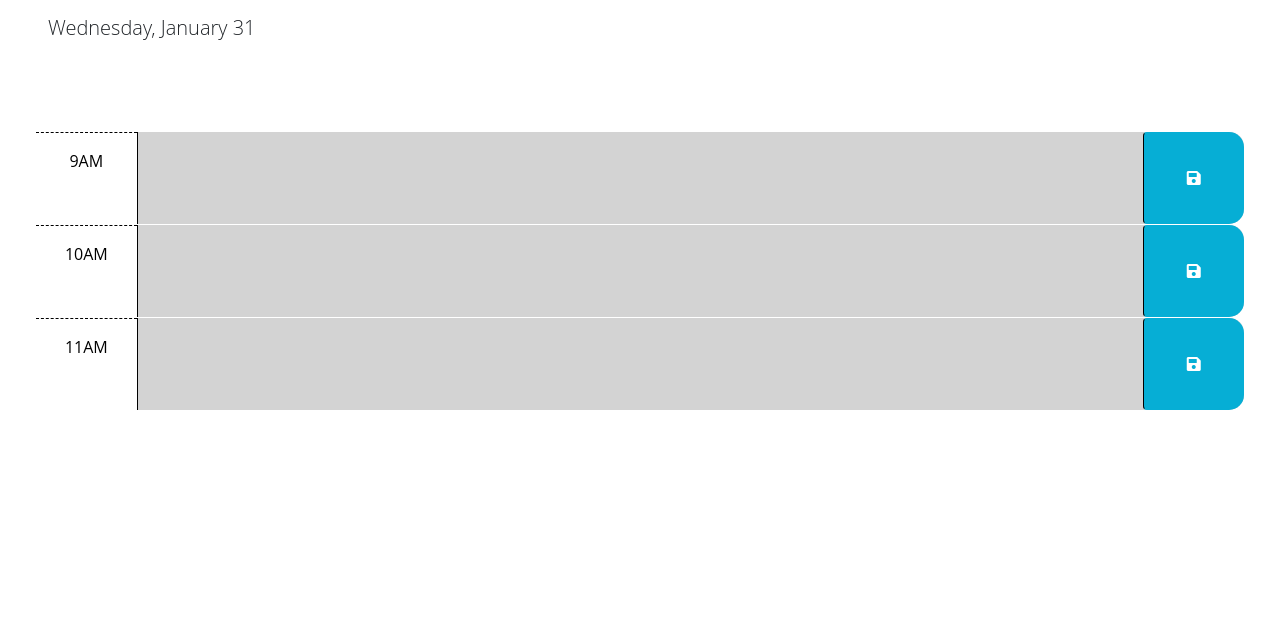
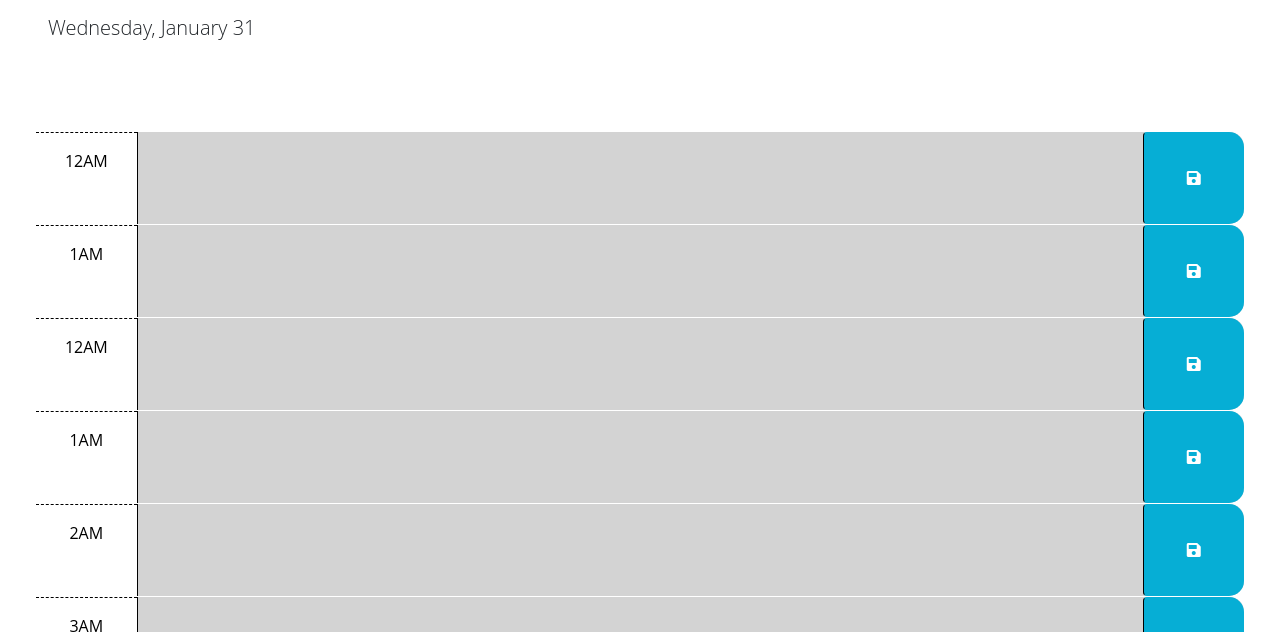
Before and after one commit to ImperialSpaceCoalition/josh-challenge-5, a plain HTML site: page index.html in a window 1280 px wide. Shown: the part 166-798 px from the top of the page. Drawn offline with nearby package versions, Linux system fonts and the light colour scheme.

Commit message:
full 24 hour view added

```diff
--- a/assets/script.js
+++ b/assets/script.js
@@ -10,8 +10,6 @@
 // Wrap all code that interacts with the DOM in a call to jQuery to ensure that
 // the code isn't run until the browser has finished rendering all the elements
 // in the html.
-
-
 // Wrap all code that interacts with the DOM in a call to jQuery to ensure that
 // the code isn't run until the browser has finished rendering all the elements
 // in the HTML.
@@ -31,6 +29,21 @@ $(function () {
           $(this).removeClass("past present").addClass("future");
         }
       });
+    }
+
+    // Generate time blocks for the entire day
+    for (var i = 0; i < 24; i++) {
+      var formattedHour = dayjs().hour(i).format("ha").toUpperCase();
+      var timeBlockHTML = `
+        <div id="hour-${i}" class="row time-block">
+          <div class="col-2 col-md-1 hour text-center py-3">${formattedHour}</div>
+          <textarea class="col-8 col-md-10 description" rows="3"></textarea>
+          <button class="btn saveBtn col-2 col-md-1" aria-label="save">
+            <i class="fas fa-save" aria-hidden="true"></i>
+          </button>
+        </div>
+      `;
+      $(".container-fluid").append(timeBlockHTML);
     }
 
     // TODO: Add a listener for click events on the save button.
--- a/index.html
+++ b/index.html
@@ -23,7 +23,6 @@
   <link rel="stylesheet" href="./assets/style.css" />
   <title>Work Day Scheduler</title>
 </head>
-
 <body>
   <header class="p-5 mb-4">
     <h1 class="display-3">Work Day Scheduler</h1>
@@ -31,49 +30,34 @@
     <p id="currentDay" class="lead"></p>
   </header>
   <div class="container-fluid px-5">
-      <!-- Use class for "past", "present", and "future" to apply styles to the
-        time-block divs accordingly. The javascript will need to do this by
-        adding/removing these classes on each div by comparing the hour in the
-        id to the current hour. The html provided below is meant to be an example
-        demonstrating how the css provided can be leveraged to create the
-        desired layout and colors. The html below should be removed or updated
-        in the finished product. Remember to delete this comment once the
-        code is implemented.
-        -->
-
-      <!-- Example of a past time block. The "past" class adds a gray background color. -->
-      <div id="hour-9" class="row time-block past">
-        <div class="col-2 col-md-1 hour text-center py-3">9AM</div>
-        <textarea class="col-8 col-md-10 description" rows="3"> </textarea>
+    <!-- Time blocks for each hour of the day -->
+    <!-- Example of a time block for 12 AM. The "past" class adds a gray background color. -->
+    <div id="hour-0" class="row time-block past">
+      <div class="col-2 col-md-1 hour text-center py-3">12AM</div>
+      <textarea class="col-8 col-md-10 description" rows="3"></textarea>
       <button class="btn saveBtn col-2 col-md-1" aria-label="save">
         <i class="fas fa-save" aria-hidden="true"></i>
       </button>
     </div>
 
-      <!-- Example of a present time block. The "present" class adds a red background color. -->
-      <div id="hour-10" class="row time-block present">
-        <div class="col-2 col-md-1 hour text-center py-3">10AM</div>
-        <textarea class="col-8 col-md-10 description" rows="3"> </textarea>
+    <!-- Repeat this pattern for each hour of the day -->
+    <!-- Example of a time block for 1 AM. The "past" class adds a gray background color. -->
+    <div id="hour-1" class="row time-block past">
+      <div class="col-2 col-md-1 hour text-center py-3">1AM</div>
+      <textarea class="col-8 col-md-10 description" rows="3"></textarea>
       <button class="btn saveBtn col-2 col-md-1" aria-label="save">
         <i class="fas fa-save" aria-hidden="true"></i>
       </button>
     </div>
 
-      <!-- Example of a future time block. The "future" class adds a green background color. -->
-      <div id="hour-11" class="row time-block future">
-        <div class="col-2 col-md-1 hour text-center py-3">11AM</div>
-        <textarea class="col-8 col-md-10 description" rows="3"> </textarea>
-        <button class="btn saveBtn col-2 col-md-1" aria-label="save">
-          <i class="fas fa-save" aria-hidden="true"></i>
-        </button>
-      </div>
+    <!-- Repeat this pattern for each hour of the day -->
+
   </div>
 
   <script src="https://cdnjs.cloudflare.com/ajax/libs/jquery/3.2.1/jquery.min.js"></script>
   <script src="https://cdn.jsdelivr.net/npm/dayjs@1.11.3/dayjs.min.js"
   integrity="sha256-iu/zLUB+QgISXBLCW/mcDi/rnf4m4uEDO0wauy76x7U="
   crossorigin="anonymous"></script>
-
   <script src="./assets/script.js"></script>
 </body>
 </html>
```
Lines whose indentation alone changed are shown as unchanged.
